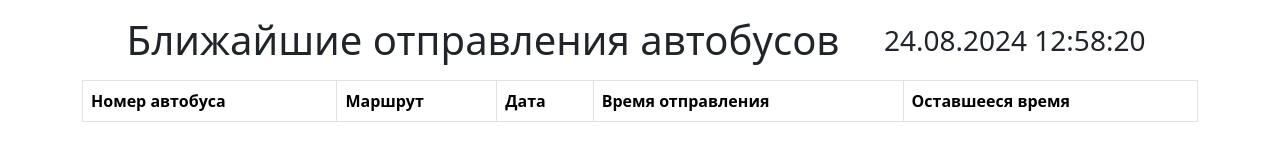
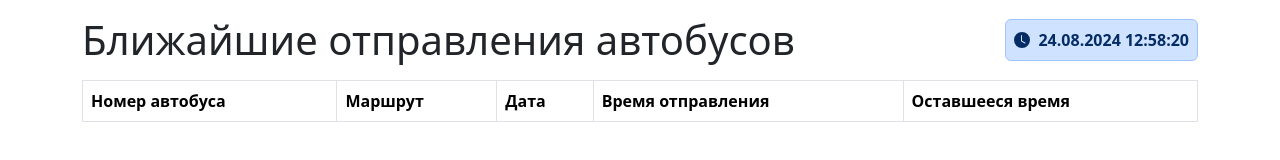
Before and after one commit to Rootdiv/api-autobus, a website: page public/index.html in a window 1280 px wide. Drawn offline with Linux system fonts and the light colour scheme; no server answers.

Commit message:
refactor: update current time

```diff
--- a/public/index.html
+++ b/public/index.html
@@ -9,9 +9,16 @@
   </head>
   <body>
     <div class="container">
-      <div class="d-flex align-items-center justify-content-evenly my-3">
+      <div class="d-flex align-items-center justify-content-between gap-2 my-3">
         <h1 class="m-0">Ближайшие отправления автобусов</h1>
-        <div id="time" class="me-2 fs-3">00:00:00</div>
+        <div
+          class="alert alert-primary m-0 p-2 d-flex align-items-center justify-content-between gap-2">
+          <svg xmlns="http://www.w3.org/2000/svg" width="16" height="16" fill="currentColor">
+            <path
+              d="M16 8A8 8 0 1 1 0 8a8 8 0 0 1 16 0M8 3.5a.5.5 0 0 0-1 0V9a.5.5 0 0 0 .252.434l3.5 2a.5.5 0 0 0 .496-.868L8 8.71z" />
+          </svg>
+          <span id="time" class="fw-bold">00:00:00</span>
+        </div>
       </div>
       <table id="bus" class="table table-striped table-bordered">
         <thead>
--- a/public/js/script.js
+++ b/public/js/script.js
@@ -3,6 +3,8 @@ const currentTime = () => {
 
   const timeNow = new Date();
   time.textContent = timeNow.toLocaleString('ru-RU').replace(',', '');
+
+  setTimeout(currentTime, 1000);
 };
 
 const fetchBusData = async () => {
@@ -67,7 +69,6 @@ const initWebSocket = () => {
 
 const init = async () => {
   currentTime();
-  setInterval(currentTime, 1000);
 
   const buses = await fetchBusData();
   renderBusData(buses);
```
